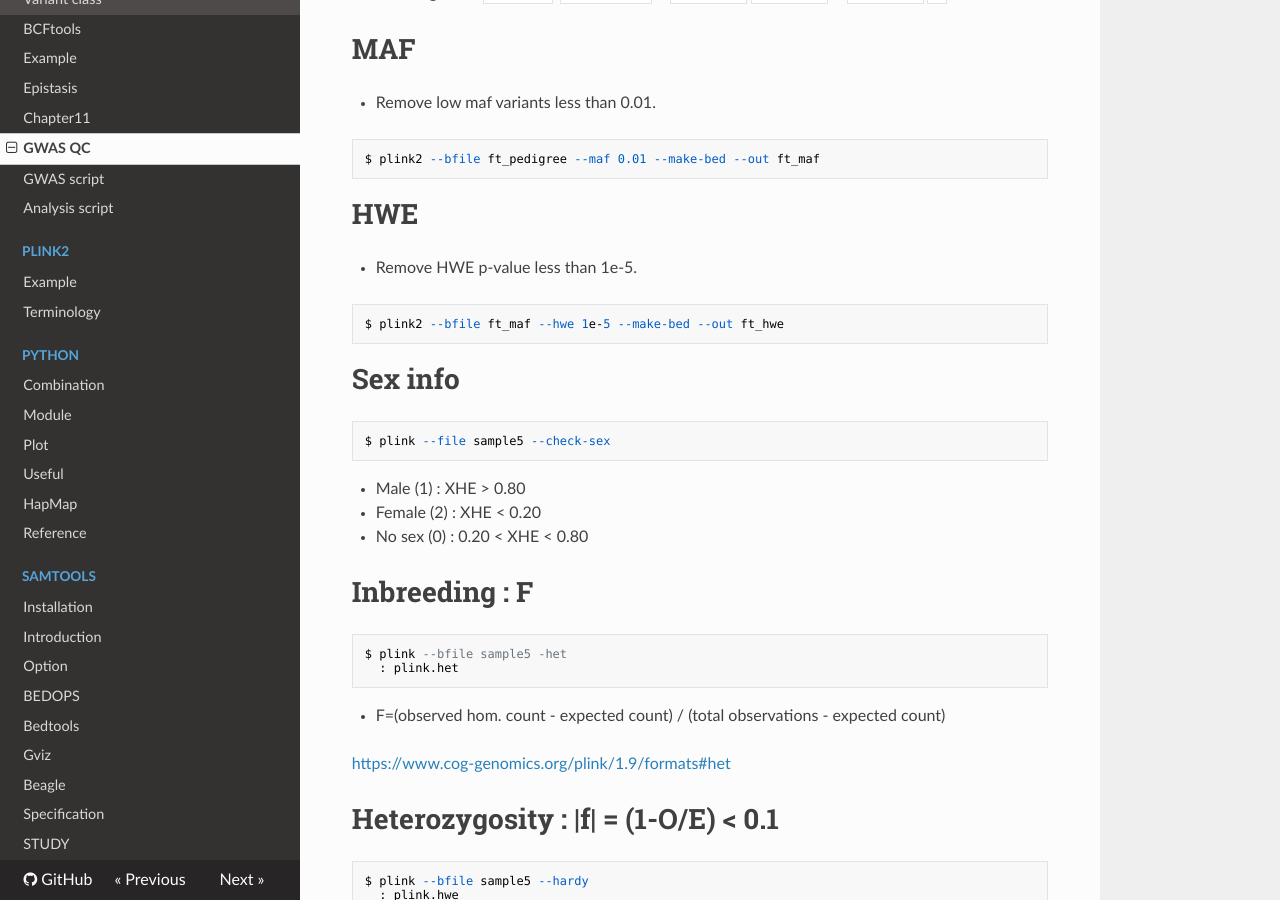
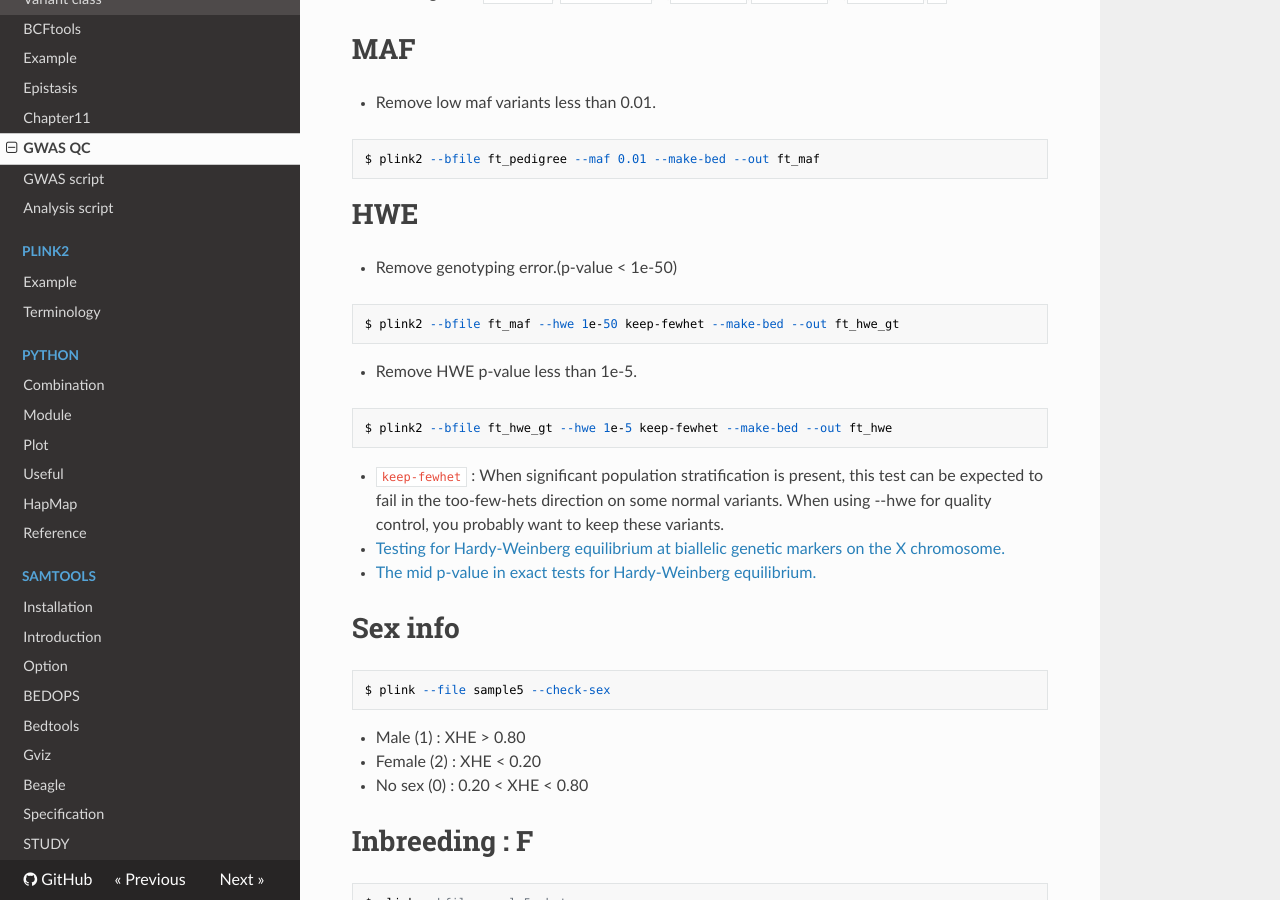
Before and after one commit to WonyoungCho/plink, an MkDocs documentation site: the page built from docs/GWAS.md, in a window 1280 px wide and 900 px high, scrolled down 1209 px. Built offline with MkDocs 1.6.1, drawn with Linux system fonts in a browser that asks for light colours; nearby versions of some CDN libraries; old or Windows-style settings are respelled for this version of MkDocs.

Commit message:
Update GWAS.md

````diff
--- a/docs/GWAS.md
+++ b/docs/GWAS.md
@@ -51,11 +51,18 @@ $ plink2 --bfile ft_pedigree --maf 0.01 --make-bed --out ft_maf
 ```
 
 # HWE
+- Remove genotyping error.(p-value < 1e-50)
+```
+$ plink2 --bfile ft_maf --hwe 1e-50 keep-fewhet --make-bed --out ft_hwe_gt
+```
+
 - Remove HWE p-value less than 1e-5.
 ```
-$ plink2 --bfile ft_maf --hwe 1e-5 --make-bed --out ft_hwe
+$ plink2 --bfile ft_hwe_gt --hwe 1e-5 keep-fewhet --make-bed --out ft_hwe
 ```
-
+- `keep-fewhet` : When significant population stratification is present, this test can be expected to fail in the too-few-hets direction on some normal variants. When using --hwe for quality control, you probably want to keep these variants.
+- [Testing for Hardy-Weinberg equilibrium at biallelic genetic markers on the X chromosome.](https://www.ncbi.nlm.nih.gov/pmc/articles/PMC4868269/)
+- [The mid p-value in exact tests for Hardy-Weinberg equilibrium.](https://www.degruyter.com/view/journals/sagmb/12/4/article-p433.xml)
 
 
 # Sex info
````
